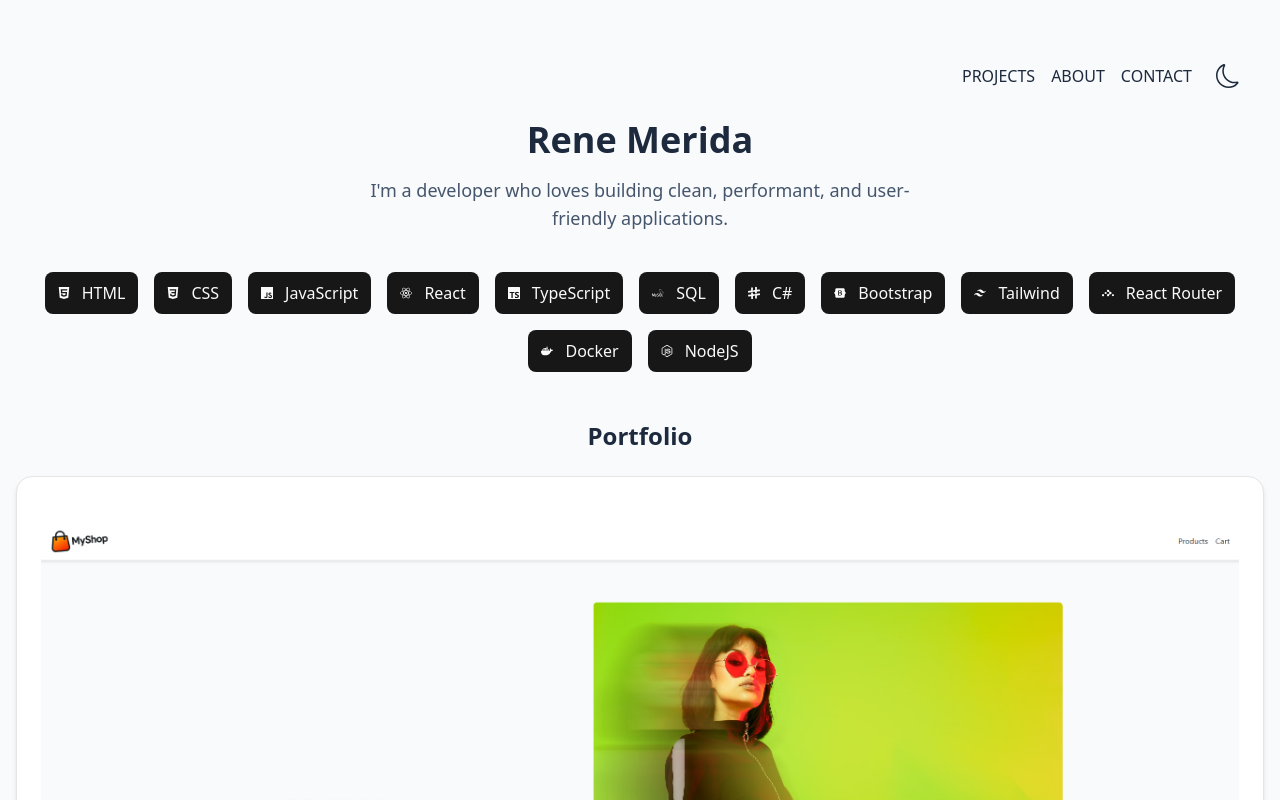
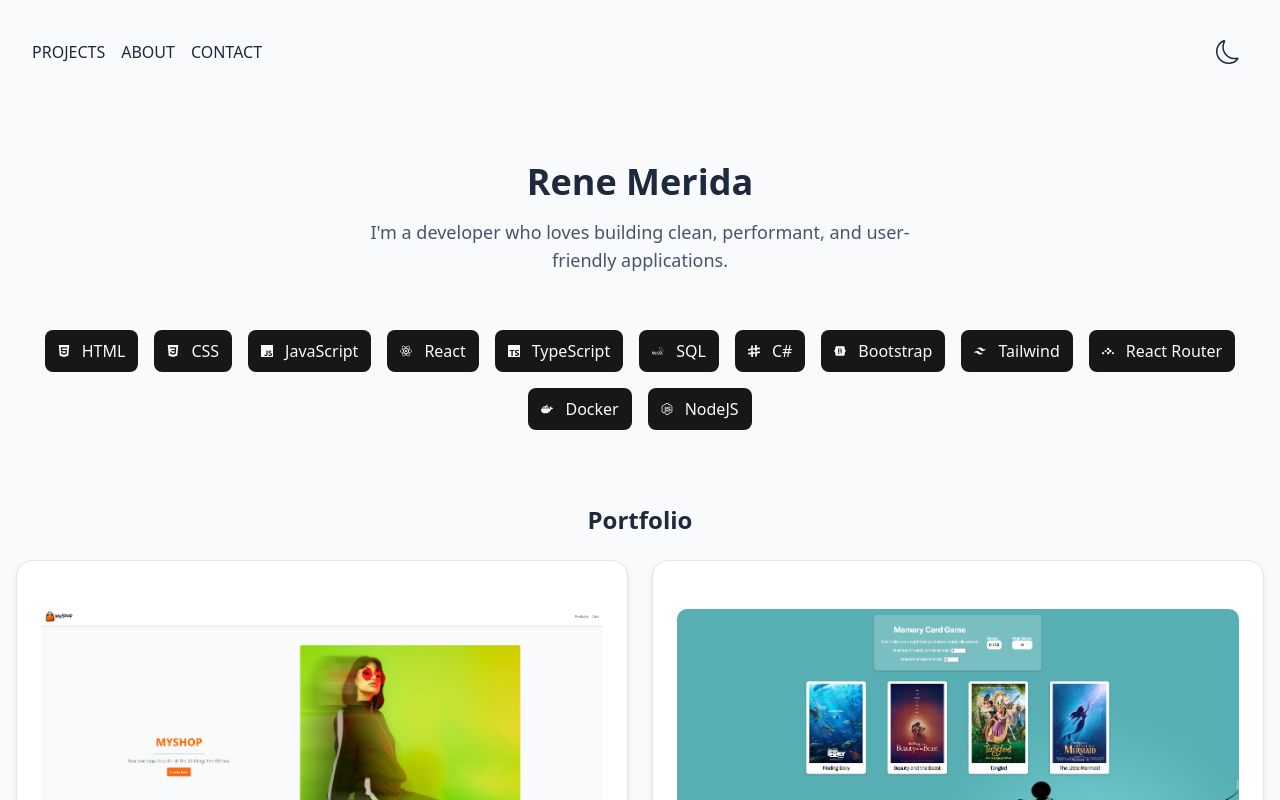
Before and after one commit to Renx24/renem.me-site, a React (Vite) app: page / in a window 1280 px wide. Shown: the top 800 px of the page. Built offline with nearby package versions, Linux system fonts and the light colour scheme.

Commit message:
smooth scrolling, navbar

```diff
--- a/src/App.tsx
+++ b/src/App.tsx
@@ -1,4 +1,3 @@
-import { useEffect, useState } from "react";
 import { Card, CardContent } from "@/components/ui/card";
 import { Badge } from "@/components/ui/badge";
 import { motion } from "framer-motion";
@@ -19,7 +18,6 @@ import {
   SiReactrouter,
   SiNodedotjs,
 } from "react-icons/si";
-import { BsSun, BsMoon } from "react-icons/bs";
 import Navbar from "./components/ui/Navbar";
 
 const techIcons = [
@@ -96,30 +94,19 @@ const projects = [
 ];
 
 export default function Portfolio() {
-  const [isDark, setIsDark] = useState(false);
-
-  useEffect(() => {
-    document.documentElement.classList.toggle("dark", isDark);
-  }, [isDark]);
-
   return (
     <div className="min-h-screen bg-slate-50 dark:bg-slate-900 text-slate-800 dark:text-slate-100 px-4 py-4 space-y-12 flex flex-col">
-      <header className="text-center space-y-4 mt-8">
-        <div className="flex justify-end mr-4">
-          <Navbar />
-          <button
-            onClick={() => setIsDark(!isDark)}
-            className="text-2xl p-2 rounded-full hover:bg-slate-200 dark:hover:bg-slate-700 transition"
-          >
-            {isDark ? <BsSun /> : <BsMoon />}
-          </button>
-        </div>
+      <Navbar />
+      <header
+        id="about"
+        className="min-h-[40vh] text-center space-y-4 align-middle flex flex-col justify-center"
+      >
         <h1 className="text-4xl font-bold">Rene Merida</h1>
         <p className="text-lg text-slate-600 dark:text-slate-300 max-w-xl mx-auto mb-10">
           I'm a developer who loves building clean, performant, and
           user-friendly applications.
         </p>
-        <div className="flex justify-center flex-wrap gap-4 mt-4">
+        <div className="flex justify-center flex-wrap gap-4 mt-4  mx-auto">
           {techIcons.map(({ icon: Icon, name }) => (
             <Badge
               key={name}
@@ -132,9 +119,12 @@ export default function Portfolio() {
         </div>
       </header>
 
-      <section className="flex grow flex-col items-center justify-center max-w-7xl mx-auto">
+      <section
+        id="projects"
+        className="flex grow flex-col items-center justify-center max-w-7xl mx-auto"
+      >
         <h2 className="text-2xl font-semibold text-center mb-6">Portfolio</h2>
-        <div className="grid grid-cols-1 gap-6 mx-auto">
+        <div className="grid grid-cols-1 md:grid-cols-2 gap-6 mx-auto">
           {projects.map((project, i) => (
             <motion.a
               initial={{ opacity: 0, y: 20 }}
@@ -177,7 +167,7 @@ export default function Portfolio() {
         </div>
       </section>
 
-      <footer className="text-center">
+      <footer id="contact" className="text-center">
         <h2 className="text-2xl font-semibold mb-6">Socials</h2>
         <div className="flex justify-center space-x-6">
           {socialLinks.map(({ url, icon: Icon }) => (
--- a/src/components/ui/Navbar.tsx
+++ b/src/components/ui/Navbar.tsx
@@ -1,6 +1,15 @@
+import { useEffect, useState } from "react";
+import { BsSun, BsMoon } from "react-icons/bs";
+
 export default function Navbar() {
+  const [isDark, setIsDark] = useState(false);
+
+  useEffect(() => {
+    document.documentElement.classList.toggle("dark", isDark);
+  }, [isDark]);
+
   return (
-    <nav className="flex items-center justify-between p-4">
+    <nav className="sticky top-0 left-0 bg-slate-50 z-10 flex items-center justify-between p-4 dark:bg-slate-900 w-full">
       <ul className="flex space-x-4">
         <li>
           <a href="#projects" className="hover:underline">
@@ -18,6 +27,12 @@ export default function Navbar() {
           </a>
         </li>
       </ul>
+      <button
+        onClick={() => setIsDark(!isDark)}
+        className="text-2xl p-2 rounded-full hover:bg-slate-200 dark:hover:bg-slate-700 transition"
+      >
+        {isDark ? <BsSun /> : <BsMoon />}
+      </button>
     </nav>
   );
 }
--- a/src/index.css
+++ b/src/index.css
@@ -1,3 +1,8 @@
+html {
+  scroll-padding-top: 5rem;
+  scroll-behavior: smooth;
+}
+
 @import "tailwindcss";
 @import "tw-animate-css";
 
```
